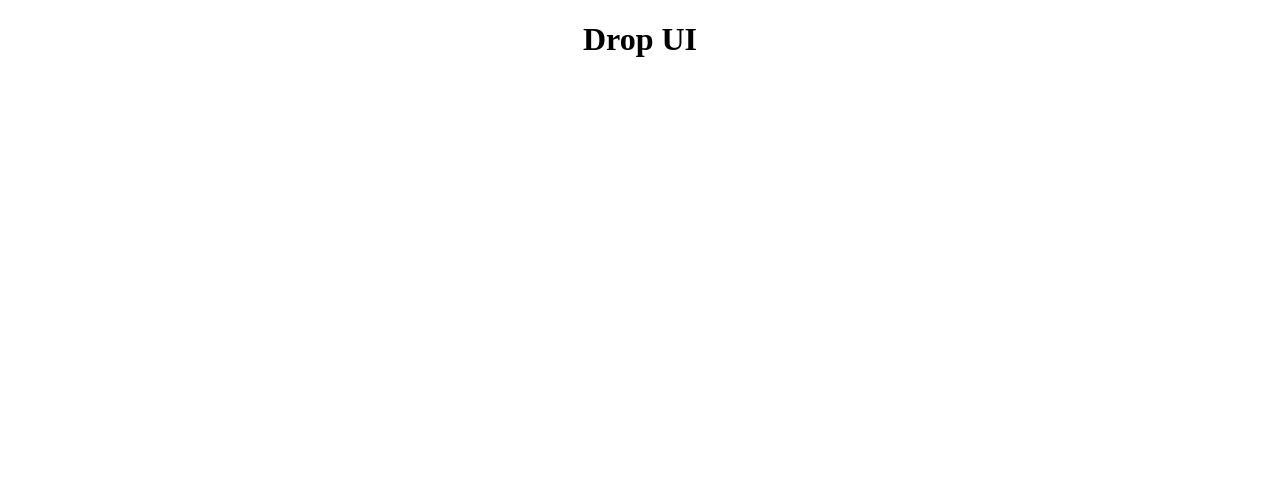
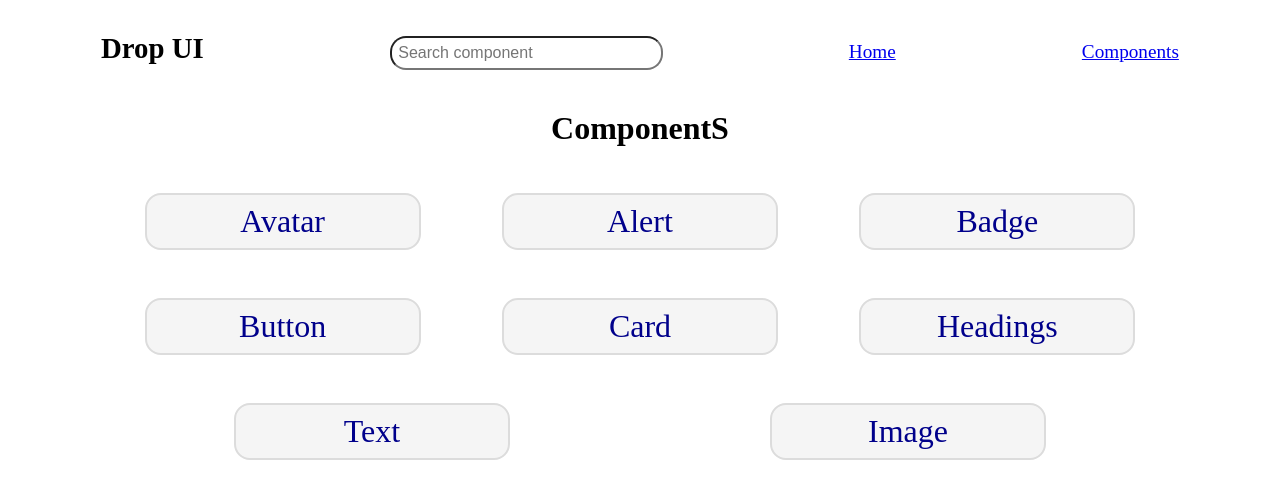
Before and after one commit to ShivamT16/Drop-UI, a React (Create React App) app: page /components in a window 1280 px wide. Shown: the top 498 px of the page. Built offline with nearby package versions, Linux system fonts and the light colour scheme.

Commit message:
components defined

```diff
--- a/src/App.css
+++ b/src/App.css
@@ -1,3 +1,16 @@
 .App {
   text-align: center;
 }
+.nav{
+  display: flex;
+  align-items: baseline;
+  flex-wrap: wrap;
+  justify-content: space-around;
+  font-size: larger;
+}
+.input{
+  font-size: 1rem;
+  padding: 0.4rem;
+  width: 16rem;
+  border-radius: 1rem;
+}
--- a/src/App.js
+++ b/src/App.js
@@ -1,9 +1,21 @@
+import { NavLink, Route, BrowserRouter as Router, Routes } from 'react-router-dom';
 import './App.css';
+import { Home } from './home';
+import { Components } from './components';
+import { Navigation } from './navigation';
 
 function App() {
   return (
     <div className="App">
-     <h1>Drop UI</h1>
+
+     <Router>
+      <Navigation ></Navigation>
+      <Routes>
+        <Route path="/" element={<Home />} />
+        <Route path="/components" element={<Components />} />
+      </Routes>
+     </Router>
+
     </div>
   );
 }
--- /dev/null
+++ b/src/components.css
@@ -0,0 +1,21 @@
+.components{
+    display: flex;
+    flex-wrap: wrap;
+    justify-content: space-around;
+    margin: 0rem 6rem;
+    font-size: xx-large;
+}
+.cards{
+    border: 2px solid gainsboro;
+    border-radius: 1rem;
+    width: 16rem;
+    padding: 0.5rem;
+    margin: 1.5rem;
+    text-decoration: none;
+    background-color: whitesmoke;
+    color: darkblue;
+}
+.cards:hover{
+    box-shadow: 0px 2px 2px 2px skyblue;
+    color: blueviolet;
+}
--- /dev/null
+++ b/src/components.js
@@ -0,0 +1,22 @@
+import { Link } from "react-router-dom"
+import "./components.css"
+
+export const Components = () => {
+    return(
+        <div>
+         <h1>ComponentS</h1>
+         <div className="components">
+
+         <Link className="cards">Avatar</Link>
+         <Link className="cards">Alert</Link>
+         <Link className="cards">Badge</Link>
+         <Link className="cards">Button</Link>
+         <Link className="cards">Card</Link>
+         <Link className="cards">Headings</Link>
+         <Link className="cards">Text</Link>
+         <Link className="cards">Image</Link>
+
+         </div>
+        </div>
+    )
+}
--- /dev/null
+++ b/src/home.js
@@ -0,0 +1,8 @@
+export const Home = () => {
+    return(
+        <div>
+            <h2>Drop UI</h2>
+            <h3>A CSS Component Library</h3>
+        </div>
+    )
+}
--- /dev/null
+++ b/src/navigation.js
@@ -0,0 +1,14 @@
+import { NavLink } from "react-router-dom"
+
+export const Navigation = () => {
+    return(
+        <div>
+        <nav className="nav">
+        <h1>Drop UI</h1>
+        <input className="input" type="text" placeholder="Search component" />
+        <NavLink to="/" >Home</NavLink>
+        <NavLink to="/components" >Components</NavLink>
+      </nav>
+        </div>
+    )
+}
```
